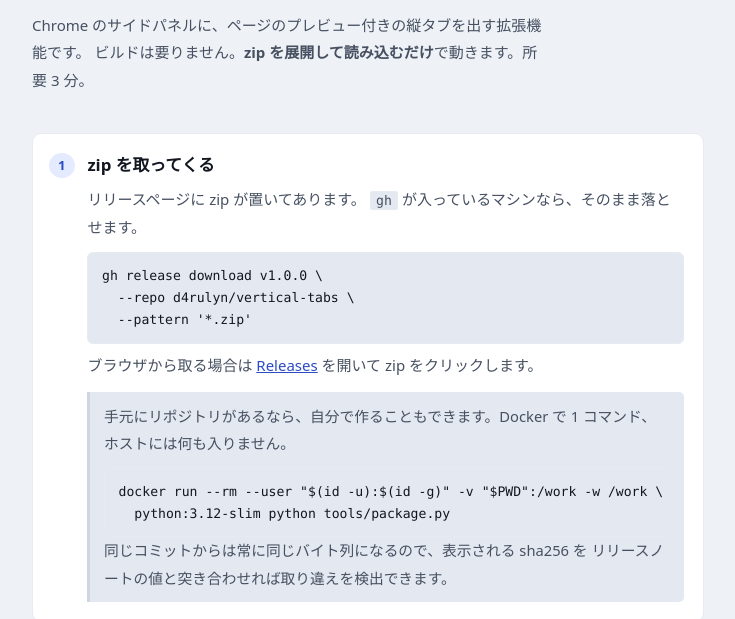
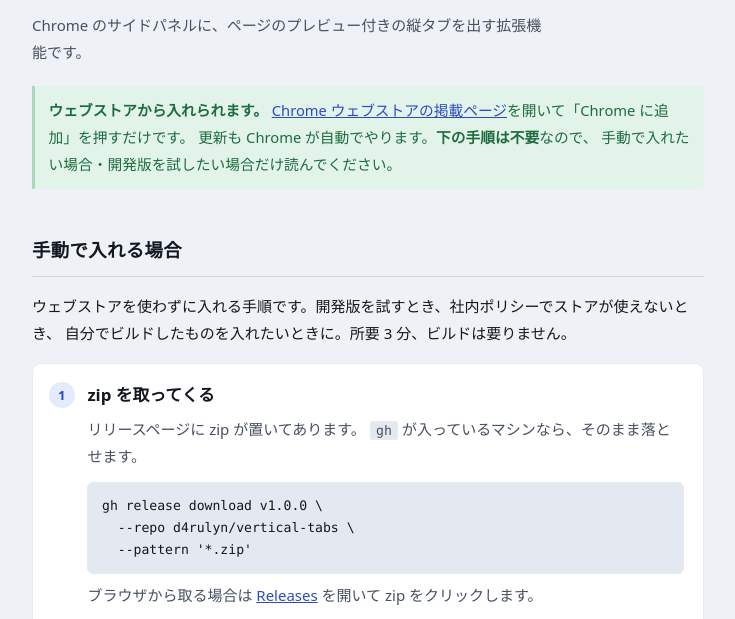
Before and after one commit to d4rulyn/vertical-tabs, a browser extension: page docs/install.html in a window 1280 px wide. Shown: the part 139-758 px from the top of the page, without its empty margins (272-1007 px from the left). Drawn offline with Linux system fonts and the light colour scheme.

Commit message:
The extension is on the Chrome Web Store
The zip is no longer the way in for most people, so the READMEs and the
install guide lead with the store and keep the manual steps for
development builds.

```diff
--- a/docs/install.html
+++ b/docs/install.html
@@ -150,9 +150,19 @@
   <h1>別のマシンに入れる</h1>
   <p class="lede">
     Chrome のサイドパネルに、ページのプレビュー付きの縦タブを出す拡張機能です。
-    ビルドは要りません。<strong>zip を展開して読み込むだけ</strong>で動きます。所要 3 分。
   </p>
+  <div class="good" style="margin-top:1.2rem">
+    <strong>ウェブストアから入れられます。</strong>
+    <a href="https://chromewebstore.google.com/detail/vertical-tabs/ofajdfikeepefnogjblgcecnmopanaak">Chrome ウェブストアの掲載ページ</a>を開いて「Chrome に追加」を押すだけです。
+    更新も Chrome が自動でやります。<strong>下の手順は不要</strong>なので、
+    手動で入れたい場合・開発版を試したい場合だけ読んでください。
+  </div>
 </header>
+
+<h2 class="section">手動で入れる場合</h2>
+
+<p>ウェブストアを使わずに入れる手順です。開発版を試すとき、社内ポリシーでストアが使えないとき、
+  自分でビルドしたものを入れたいときに。所要 3 分、ビルドは要りません。</p>
 
 <div class="steps">
 
@@ -239,6 +249,9 @@
 
 <h2 class="section">更新するとき</h2>
 
+<div class="note"><a href="https://chromewebstore.google.com/detail/vertical-tabs/ofajdfikeepefnogjblgcecnmopanaak">ウェブストアから入れた場合は何もしなくて構いません。</a>
+  新しい版を公開すると Chrome が自動で更新します。以下は手動で入れた場合の手順です。</div>
+
 <div class="steps">
   <section class="step">
     <h2>新しい zip に入れ替えて、読み込み直す</h2>
```
Also changed, not shown: README.ja.md (+4 -0 lines), README.md.
